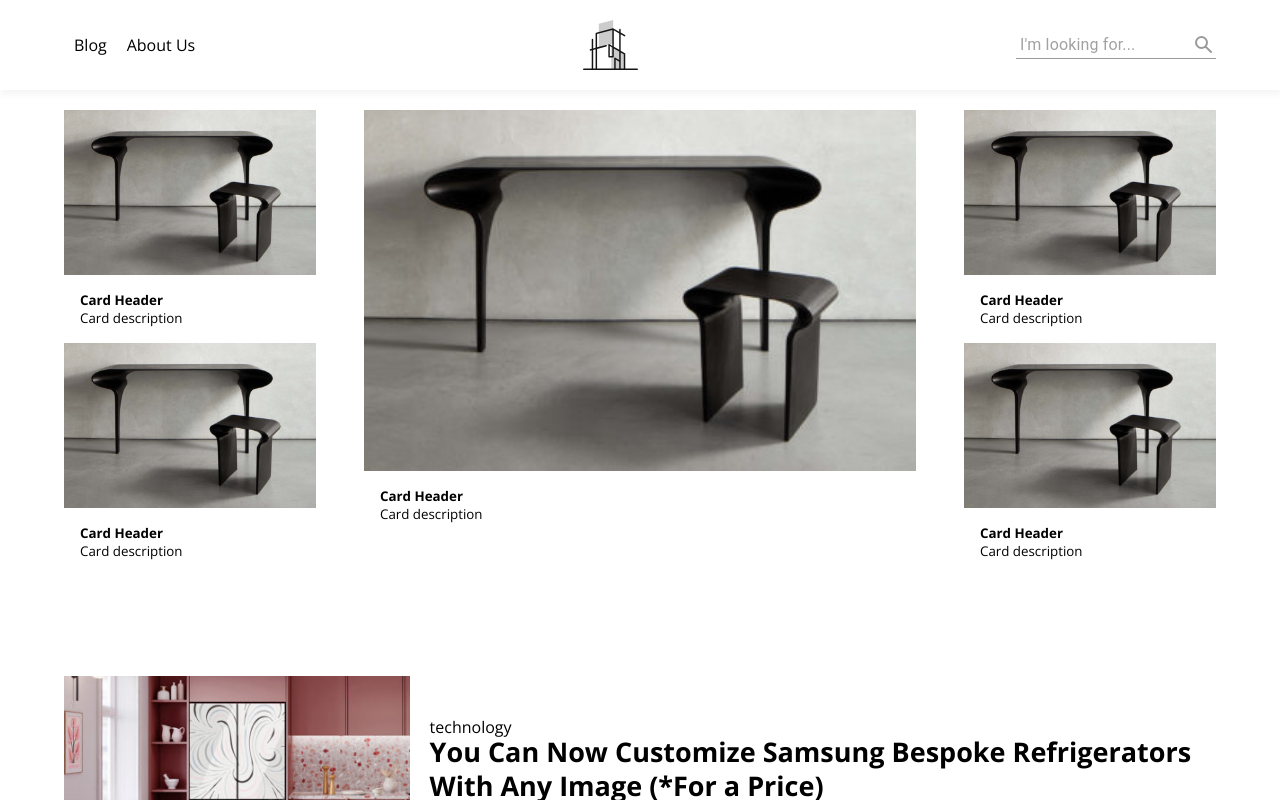
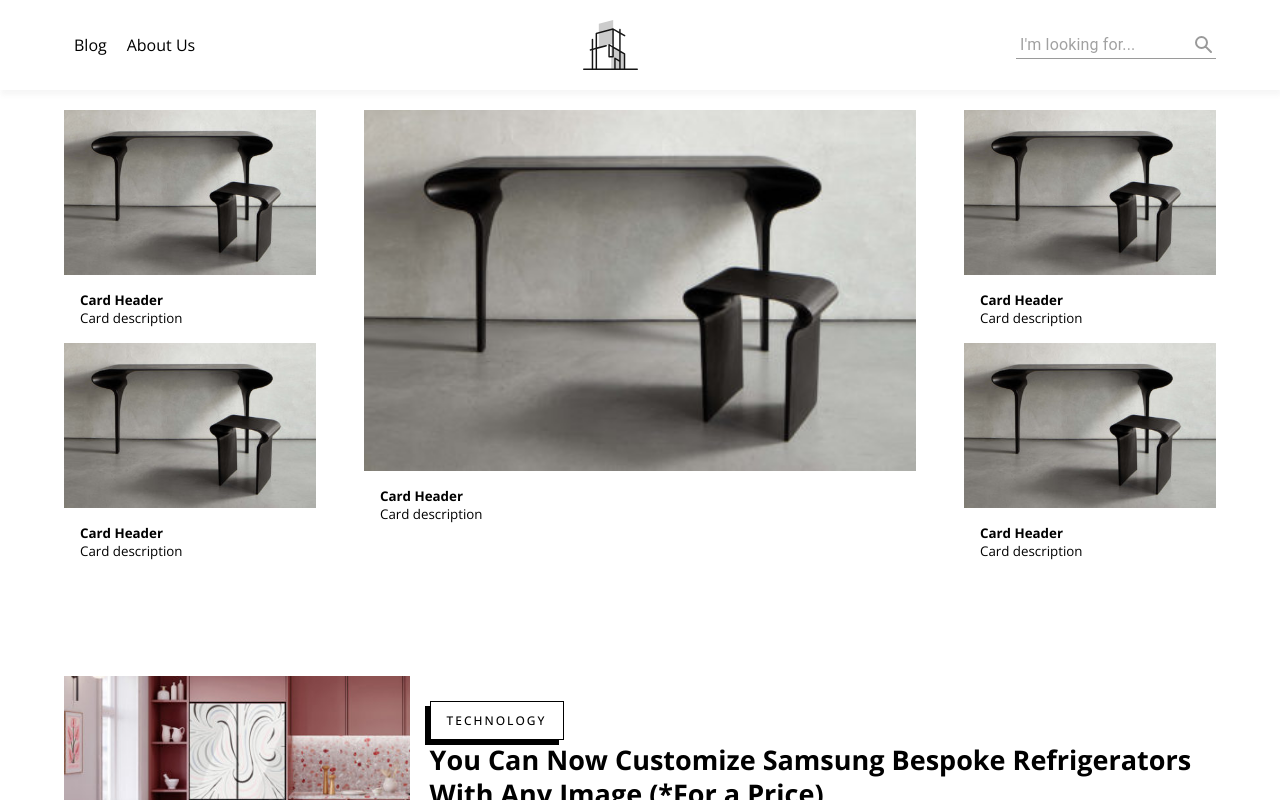
Before and after one commit to tetiana-kozak/design-blog, a React (Create React App) app: page / in a window 1280 px wide. Shown: the top 800 px of the page. Built offline with nearby package versions, Linux system fonts and the light colour scheme.

Commit message:
add CategoryButton

```diff
--- a/src/components/Articles/MainArticle.scss
+++ b/src/components/Articles/MainArticle.scss
@@ -10,11 +10,13 @@
       padding-left: 20px;
 
       .card-content-inner {
+        // display: flex;
+        // flex-direction: column;
         .title {
           font-weight: 700;
           font-size: 27px;
           line-height: 34px;
-          margin-bottom: 15px;
+          padding: 15px 0;
         }
         .description {
           font-weight: 300;
--- a/src/components/Articles/MainArticle.tsx
+++ b/src/components/Articles/MainArticle.tsx
@@ -1,4 +1,5 @@
 import { Card, CardActionArea, CardMedia, CardContent } from '@mui/material'
+import CategoryButton from 'components/Buttons/CategoryButton'
 import './MainArticle.scss'
 
 type Props = {
@@ -29,7 +30,7 @@ const MainArticle = ({ title, description, category, image }: Props) => {
             }}
           >
             <div className="card-content-inner">
-              <p> {category}</p>
+              <CategoryButton category={category} />
               <h3 className="title">{title}</h3>
               <p className="description"> {description}</p>
             </div>
--- /dev/null
+++ b/src/components/Buttons/CategoryButton.scss
@@ -0,0 +1,10 @@
+.category-button {
+  font-weight: 500;
+  font-size: 12px;
+  line-height: 14px;
+  letter-spacing: 2px;
+  text-transform: uppercase;
+  padding: 10px 16px;
+  border: 1px solid #000;
+  box-shadow: -5px 5px #000;
+}
--- /dev/null
+++ b/src/components/Buttons/CategoryButton.tsx
@@ -0,0 +1,10 @@
+import './CategoryButton.scss'
+
+type Props = {
+  category: string
+}
+
+const CategoryButton = ({ category }: Props) => {
+  return <a className="category-button">{category}</a>
+}
+export default CategoryButton
```
